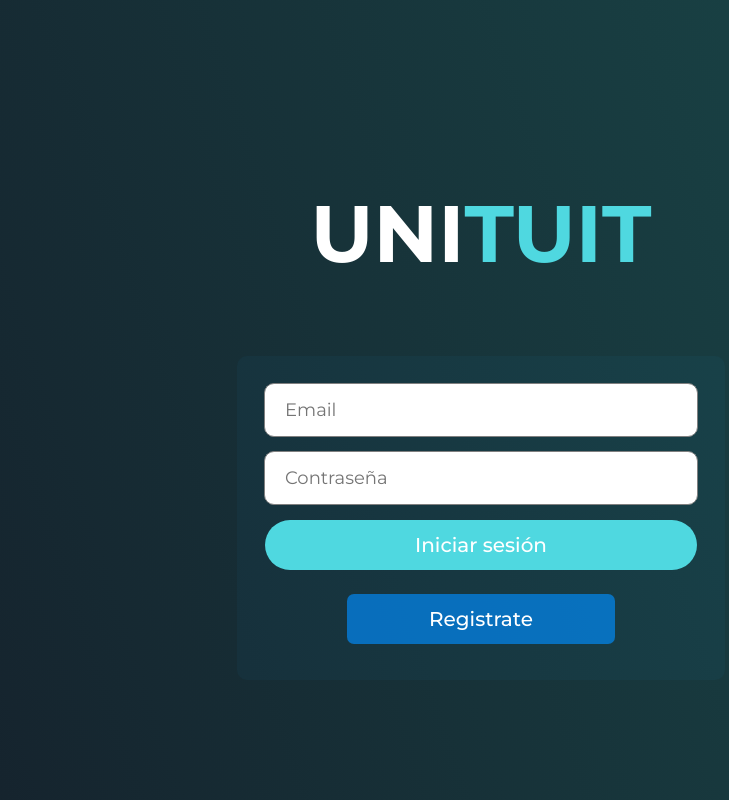
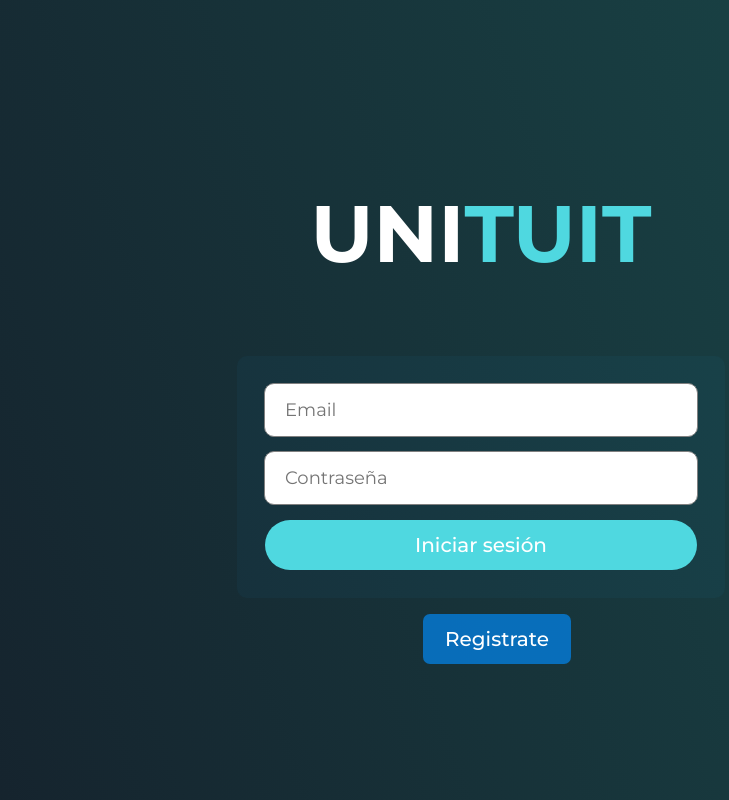
Before and after one commit to Orloxx23/unituit-client, a React (Create React App) app: page / in a window 1280 px wide. Shown: the whole page, without its empty margins (159-888 px from the left). Built offline with nearby package versions, Linux system fonts and the light colour scheme; no server answers.

Commit message:
botones y redirecciones

```diff
--- a/src/pages/login/Login.jsx
+++ b/src/pages/login/Login.jsx
@@ -3,6 +3,7 @@
 import { loginCall } from "../../apiCalls";
 import { AuthContext } from "../../context/AuthContext";
 import { CircularProgress } from "@material-ui/core";
+import { Link } from "react-router-dom";
 
 export default function Login() {
   const email = useRef();
@@ -22,8 +23,8 @@
       <div className="loginWrapper">
         <div className="loginLeft">
           <div className="containerLoginText">
-          <h3 className="loginLogo">UNI</h3>
-          <h3 className="loginLogo2">TUIT</h3>
+            <h3 className="loginLogo">UNI</h3>
+            <h3 className="loginLogo2">TUIT</h3>
           </div>
         </div>
         <div className="loginRight">
@@ -50,6 +51,8 @@
                 "Iniciar sesión"
               )}
             </button>
+          </form>
+          <Link to="/register">
             <button className="loginRegisterButton">
               {isFetching ? (
                 <CircularProgress color="white" size="20px" />
@@ -57,7 +60,7 @@
                 "Registrate"
               )}
             </button>
-          </form>
+          </Link>
         </div>
       </div>
     </div>
--- a/src/pages/login/login.css
+++ b/src/pages/login/login.css
@@ -90,7 +90,7 @@
 }
 
 .loginRegisterButton {
-  width: 60%;
+  width: 100% !important;
   align-self: center;
   height: 50px;
   border-radius: 10px;
--- a/src/pages/register/Register.jsx
+++ b/src/pages/register/Register.jsx
@@ -2,6 +2,7 @@
 import { useRef } from "react";
 import "./register.css";
 import { useHistory } from "react-router";
+import { Link } from "react-router-dom";
 
 export default function Register() {
   const username = useRef();
@@ -37,9 +38,9 @@
     <div className="login">
       <div className="loginWrapper">
         <div className="loginLeft">
-        <div className="containerLoginText">
-          <h3 className="loginLogo">UNI</h3>
-          <h3 className="loginLogo2">TUIT</h3>
+          <div className="containerLoginText">
+            <h3 className="loginLogo">UNI</h3>
+            <h3 className="loginLogo2">TUIT</h3>
           </div>
         </div>
         <div className="loginRight">
@@ -75,8 +76,10 @@
             <button className="loginButton" type="submit">
               Registrarse
             </button>
+          </form>
+          <Link to="/">
             <button className="loginRegisterButton">Iniciar sesión</button>
-          </form>
+          </Link>
         </div>
       </div>
     </div>
```
